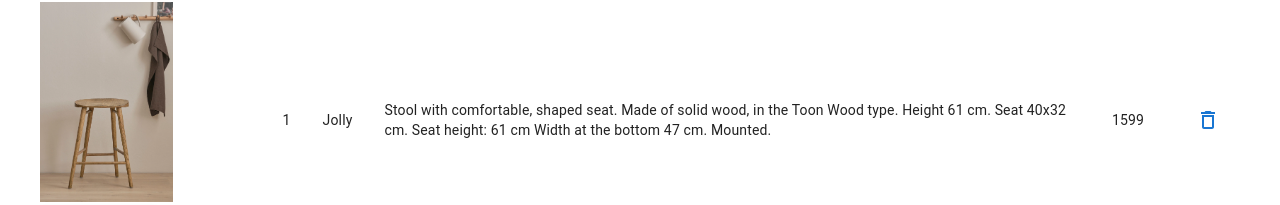
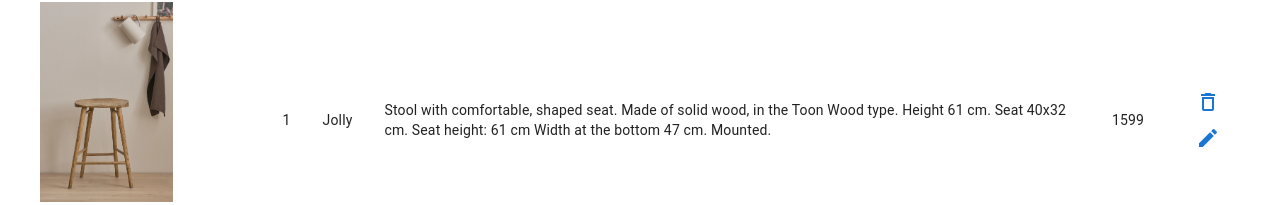
Before and after one commit to mirrenil/commeci-commeca-webbshop, a React (Create React App) app: page /admin in a window 1280 px wide. Both pictures are taken after a click on the button 33 px from the left and 291 px from the top of the page. Shown: the part 374-579 px from the top of the page. Built offline with nearby package versions, Linux system fonts and the light colour scheme; a web font is replaced by a local one.

Commit message:
Make editButton togglable
Co-authored-by: Miranda Nilhag <mirrenil@users.noreply.github.com>
Co-authored-by: Sara Lindqvist <saralindqvist@users.noreply.github.com>

```diff
--- a/src/components/AdminProductList.tsx
+++ b/src/components/AdminProductList.tsx
@@ -5,6 +5,8 @@ import { Button } from "@mui/material";
 import Box from "@mui/material/Box";
 import Collapse from "@mui/material/Collapse";
 import IconButton from "@mui/material/IconButton";
+import EditIcon from '@mui/icons-material/Edit';
+import DoneIcon from '@mui/icons-material/Done';
 import Paper from "@mui/material/Paper";
 import Table from "@mui/material/Table";
 import TableBody from "@mui/material/TableBody";
@@ -15,6 +17,7 @@ import TableRow from "@mui/material/TableRow";
 import * as React from "react";
 import { ProductContext, useAdmin } from "../context/AdminPageContext";
 import { productData, ProductData } from "../ProductData";
+import { isContentEditable, isEditable } from "@testing-library/user-event/dist/utils";
 
 interface Props {
   product: ProductData;
@@ -22,34 +25,19 @@ interface Props {
 
 function ProductTable(props: Props) {
 
-    const
+  const
     {
-    products,
-    addProduct,
-    removeProduct,
+      products,
+      addProduct,
+      isEdit,
+      setEdit,
+      saveProduct,
+      removeProduct,
     } = useAdmin();
 
 
   const [open, setOpen] = React.useState(false);
   const [rows, setRows] = React.useState(productData);
-
-
-
-  // Handle the case of delete confirmation where
-  // user click yes delete a specific row of id:i
-  // const removeProduct = (product: ProductData) => {
-  //   console.log(props.product);
-  //   const adminProductList = [...rows];
-  //   //const index = productData.indexOf(products);
-  //   for (let i = 0; i < adminProductList.length; i++) {
-  //     if (adminProductList.includes(props.product)) {
-  //       adminProductList.splice(i);
-  //     }
-  //   }
-
-  //   setRows(adminProductList);
-  //   //setShowConfirm(false);
-  // };
 
   return (
     <React.Fragment>
@@ -85,7 +73,7 @@ function ProductTable(props: Props) {
                   </TableRow>
                 </TableHead>
                 <TableBody>
-                  <TableRow>
+                  <TableRow contentEditable={isEdit}>
                     <TableCell component="th" scope="row">
                       <img
                         src={props.product.image}
@@ -108,9 +96,32 @@ function ProductTable(props: Props) {
                     </TableCell>
                     <TableCell align="right">{props.product.price}</TableCell>
                     <TableCell>
-                      <Button onClick={() => {removeProduct(props.product)}}>
+                      <Button
+                        onClick={() => {
+                          removeProduct(props.product);
+                        }}
+                      >
                         <DeleteOutline />
                       </Button>
+                      <div>
+                        {!isEdit ? (
+                          <Button
+                            onClick={() => {
+                              setEdit(true);
+                            }}
+                          >
+                            <EditIcon />
+                          </Button>
+                        ) : (
+                          <Button
+                            onClick={() => {
+                              saveProduct(props.product);
+                            }}
+                          >
+                            <DoneIcon />
+                          </Button>
+                        )}
+                      </div>
                     </TableCell>
                   </TableRow>
                 </TableBody>
@@ -151,3 +162,34 @@ export default function CollapsibleTable(props: PropsTable) {
     </TableContainer>
   );
 }
+
+// <div style={{ display: "flex", justifyContent: "space-between" }}>
+//           <div>
+//             {isEdit ? (
+//               <div>
+//                 {rows.length !== 0 && (
+//                   <div>
+//                     {disable ? (
+//                       <Button disabled align="right" onClick={handleSave}>
+//                         <DoneIcon />
+//                         SAVE
+//                       </Button>
+//                     ) : (
+//                       <Button align="right" onClick={handleSave}>
+//                         <DoneIcon />
+//                         SAVE
+//                       </Button>
+//                     )}
+//                   </div>
+//                 )}
+//               </div>
+//             ) : (
+//               <div>
+//                 <Button align="right" onClick={handleEdit}>
+//                   <CreateIcon />
+//                   EDIT
+//                 </Button>
+//               </div>
+//             )}
+//           </div>
+//         </div>
--- a/src/context/AdminPageContext.tsx
+++ b/src/context/AdminPageContext.tsx
@@ -1,5 +1,6 @@
 import { propsToClassKey } from "@mui/styles";
 import { render } from "@testing-library/react";
+import { isContentEditable, isEditable } from "@testing-library/user-event/dist/utils";
 import { createContext, FC, useContext, useState } from "react";
 import { isTemplateMiddle } from "typescript";
 import { useLocalStorageState } from "../components/hooks/useLocalStorageState";
@@ -11,41 +12,66 @@ interface AdminData extends ProductData {
 interface ContextValue {
   products: ProductData[];
   addProduct: (product: ProductData) => void;
+  setEdit: React.Dispatch<React.SetStateAction<boolean>>
+  isEdit: boolean
+  saveProduct: (product: ProductData) => void;
   removeProduct: (product: ProductData) => void;
 }
 
 export const ProductContext = createContext<ContextValue>({
     products: [],
     addProduct: (product) => [],
+    setEdit: () => [],
+    isEdit: false,
+    saveProduct: () => [],
     removeProduct: (product) => [],
 });
 
 const ProductProvider = (props) => {
     // This line controlls how many rows should be shown, in this case 4
     const [products, setProducts] = useLocalStorageState(productData, "adminLS");
+    const [isEdit, setEdit] = useState(false);
+    //const [change, setChanged] = useState(false);
+    //const [disable, setDisable] = useState(true);
+
+
 
     const addProduct = (product: ProductData) => {
-        setProducts([...products, product]);
+       // setProducts([...products, product]);
     }
+
 
     const removeProduct = (productToBeRemoved: ProductData) => {
         const updatedProductList = products.filter((product) => productToBeRemoved.id !== product.id)
         setProducts(updatedProductList);
     };
 
+    const saveProduct = (editedProduct: ProductData) => {
+        // CHECK THIS TOMORROW :D
+        // const updatedProduct = products.map((product) => {
+        //     if (product.id === editedProduct.id)
+        //     return updatedProduct;
+
+        // })
+        // console.log(updatedProduct);
+    }
+
+
     return (
         <ProductContext.Provider
             value={{
             products,
+            setEdit,
+            isEdit,
+            saveProduct,
             addProduct,
-          removeProduct,
+            removeProduct,
             }}
         >
         {props.children}
         </ProductContext.Provider>
     );
-
-};
+}
 
 export default ProductProvider;
 export const useAdmin = () => useContext(ProductContext);
```
